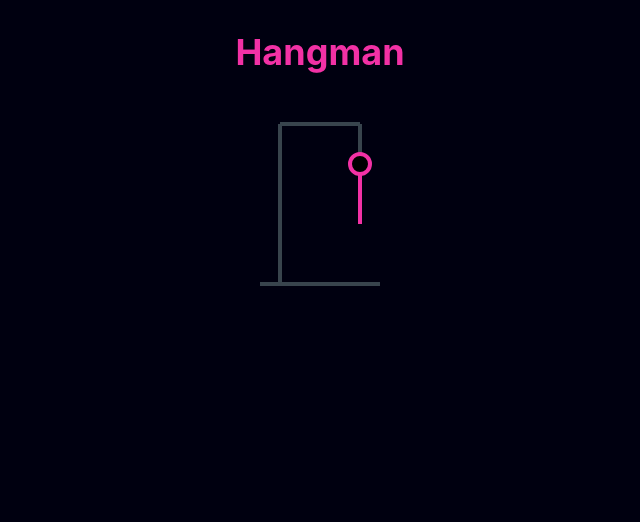
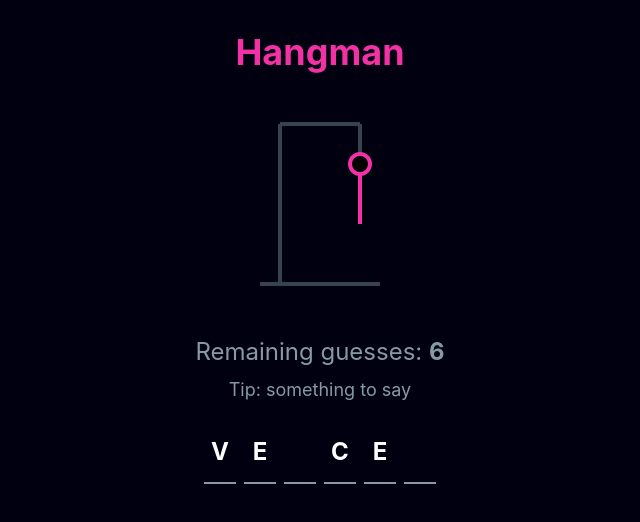
Before and after one commit to FranciscoJavierMartin/hangman-game, a React (Vite) app: page / in a window 1280 px wide. Shown: the top 522 px of the page, without its empty margins (320-960 px from the left). Built offline with nearby package versions, Linux system fonts and the light colour scheme.

Commit message:
Show letters

```diff
--- a/src/App.tsx
+++ b/src/App.tsx
@@ -1,10 +1,18 @@
 import HangmanFigure from './components/HangmanFigure';
+import WordDisplay from './components/WordDisplay';
 
 export default function App() {
   return (
-    <div className='flex min-h-screen flex-col items-center bg-blue-200 gap-8 p-8'>
+    <div className='flex min-h-screen flex-col items-center gap-8 bg-blue-200 p-8'>
       <h1 className='text-4xl font-bold text-pink'>Hangman</h1>
-      <HangmanFigure remainingGuesses={4}/>
+      <HangmanFigure remainingGuesses={4} />
+      <div className='text-center text-gray-100'>
+        <p className='mb-2 text-xl sm:text-2xl'>
+          Remaining guesses: <span className='font-bold'>6</span>
+        </p>
+        <p className='text-lg'>Tip: something to say</p>
+      </div>
+      <WordDisplay word='vercel' guessedLetters={new Set(['v', 'c', 'e'])} />
     </div>
   );
 }
--- /dev/null
+++ b/src/components/WordDisplay.tsx
@@ -0,0 +1,22 @@
+interface WordDisplayProps {
+  word: string;
+  guessedLetters: Set<string>;
+}
+
+export default function WordDisplay({
+  word,
+  guessedLetters,
+}: WordDisplayProps) {
+  return (
+    <div className='flex flex-wrap space-x-1 sm:space-x-2'>
+      {word.split('').map((letter, index) => (
+        <div
+          key={index}
+          className='flex h-10 w-6 justify-center border-b-2 border-gray-100 pb-2 text-2xl font-bold uppercase text-white sm:h-12 sm:w-8'
+        >
+          {guessedLetters.has(letter) ? letter : ''}
+        </div>
+      ))}
+    </div>
+  );
+}
```
